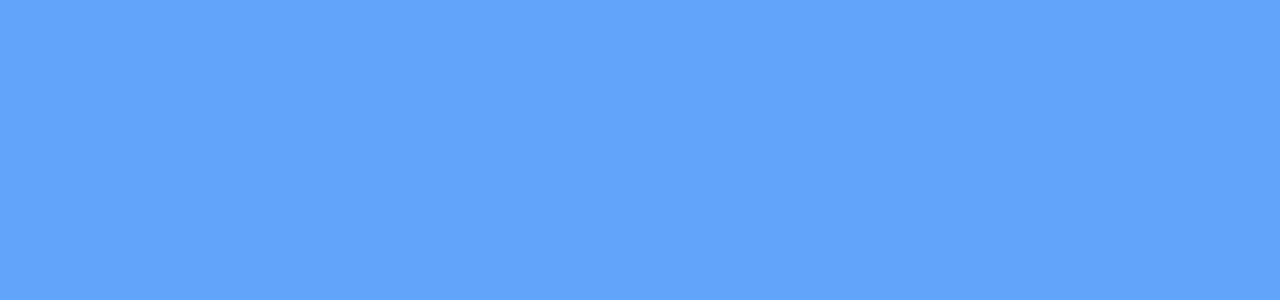
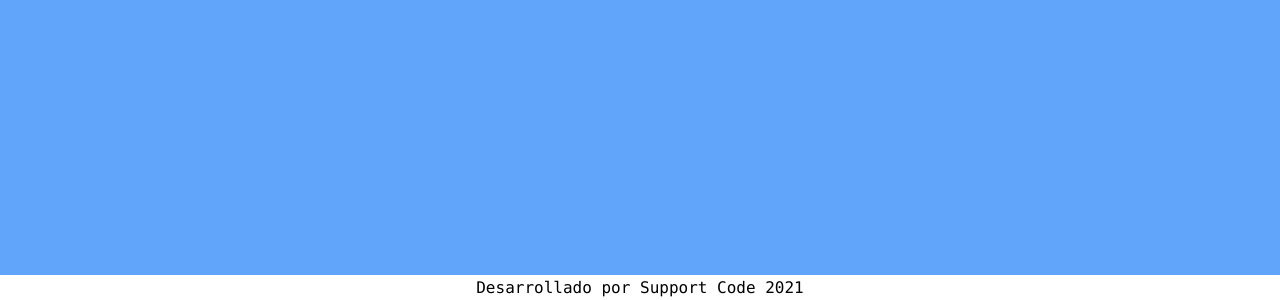
Before and after one commit to Sucodetic/Green-Cup, a React (Create React App) app: page / in a window 1280 px wide. Shown: the part 500-800 px from the top of the page. Built offline with nearby package versions, Linux system fonts and the light colour scheme.

Commit message:
Configura Footer

```diff
--- a/src/components/Footer.jsx
+++ b/src/components/Footer.jsx
@@ -1,7 +1,11 @@
 import React from "react";
 
 const Footer = () => {
-  return <div></div>;
+  return (
+    <div className="text-center">
+      <code>Desarrollado por Support Code 2021</code>
+    </div>
+  );
 };
 
 export default Footer;
```
